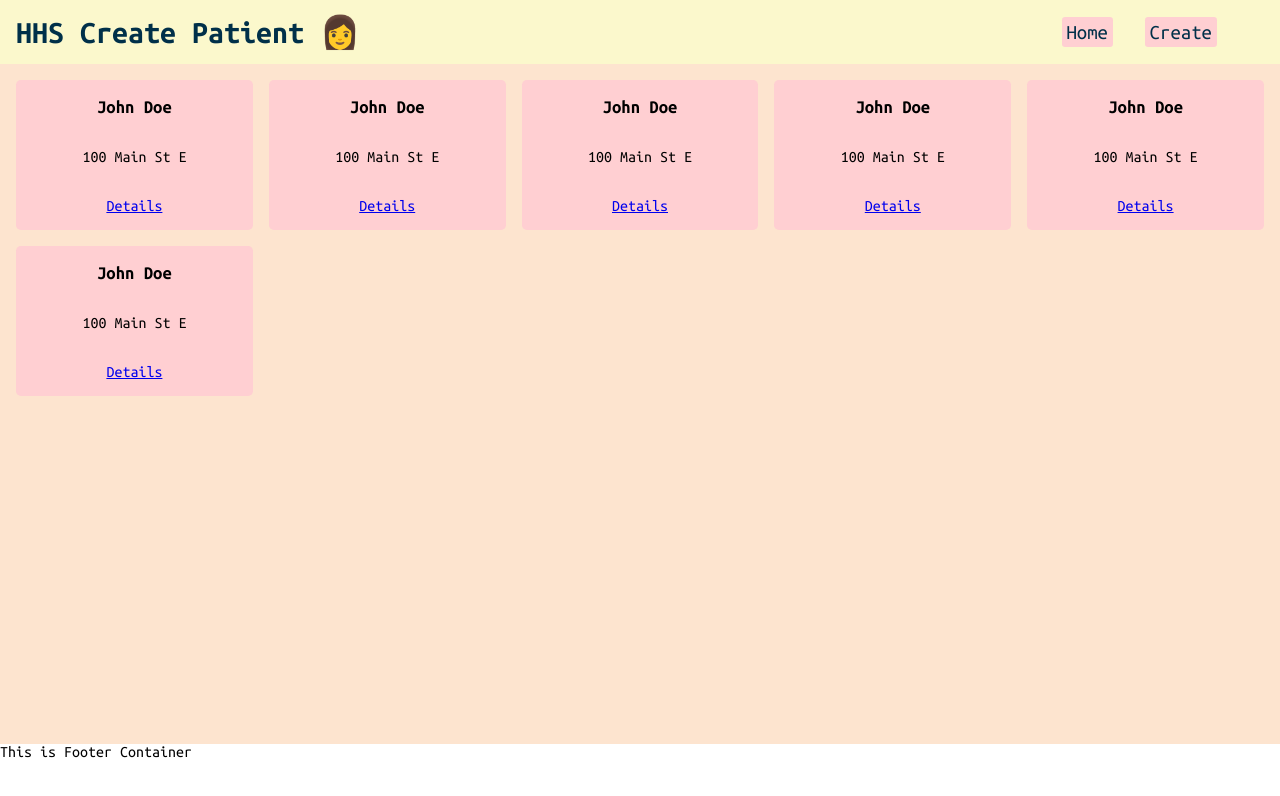
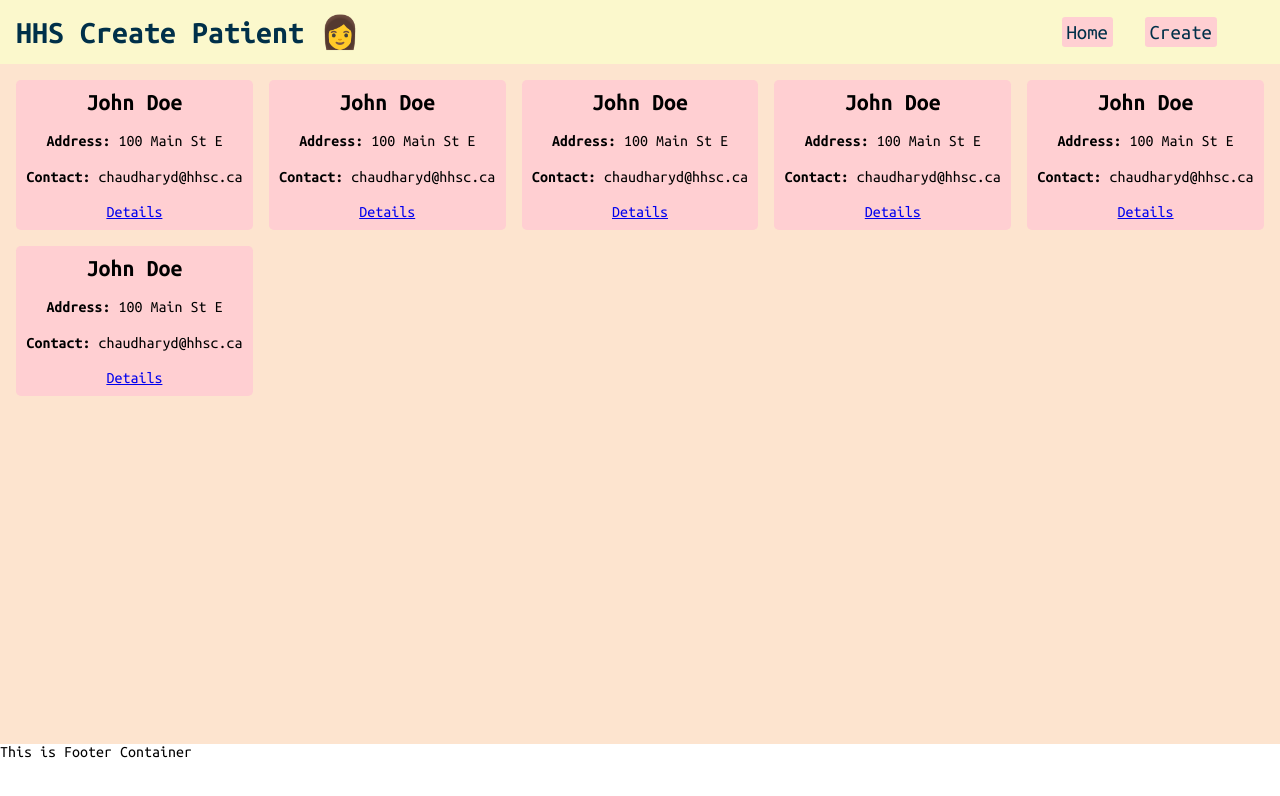
Before and after one commit to DevChaudhary78/fhir_hhs_patient, a Vue app: page / in a window 1280 px wide. Shown: the top 796 px of the page. Built offline with nearby package versions, Linux system fonts and the light colour scheme.

Commit message:
Changed some basic styling of card

```diff
--- a/src/components/MainContainer.vue
+++ b/src/components/MainContainer.vue
@@ -2,32 +2,38 @@
   <main>
     <div id="card">
       <h3>John Doe</h3>
-      <p>100 Main St E</p>
+      <p><span>Address: </span>100 Main St E</p>
+      <p><span>Contact: </span>chaudharyd@hhsc.ca</p>
       <a href="#">Details</a>
     </div>
     <div id="card">
       <h3>John Doe</h3>
-      <p>100 Main St E</p>
+      <p><span>Address: </span>100 Main St E</p>
+      <p><span>Contact: </span>chaudharyd@hhsc.ca</p>
       <a href="#">Details</a>
     </div>
     <div id="card">
       <h3>John Doe</h3>
-      <p>100 Main St E</p>
+      <p><span>Address: </span>100 Main St E</p>
+      <p><span>Contact: </span>chaudharyd@hhsc.ca</p>
       <a href="#">Details</a>
     </div>
     <div id="card">
       <h3>John Doe</h3>
-      <p>100 Main St E</p>
+      <p><span>Address: </span>100 Main St E</p>
+      <p><span>Contact: </span>chaudharyd@hhsc.ca</p>
       <a href="#">Details</a>
     </div>
     <div id="card">
       <h3>John Doe</h3>
-      <p>100 Main St E</p>
+      <p><span>Address: </span>100 Main St E</p>
+      <p><span>Contact: </span>chaudharyd@hhsc.ca</p>
       <a href="#">Details</a>
     </div>
     <div id="card">
       <h3>John Doe</h3>
-      <p>100 Main St E</p>
+      <p><span>Address: </span>100 Main St E</p>
+      <p><span>Contact: </span>chaudharyd@hhsc.ca</p>
       <a href="#">Details</a>
     </div>
   </main>
@@ -52,4 +58,13 @@ main {
   justify-content: space-around;
   background: #ffcfd2;
 }
+
+#card h3 {
+  font-weight: bolder;
+  font-size: 1.5rem;
+}
+
+#card span {
+  font-weight: bold;
+}
 </style>
```
